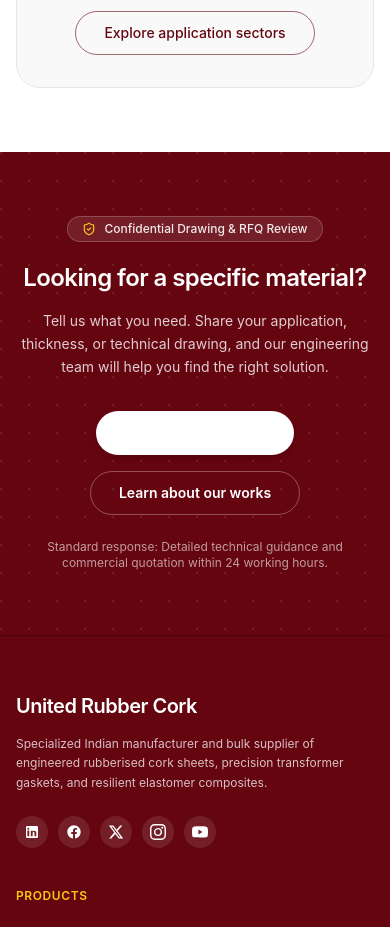
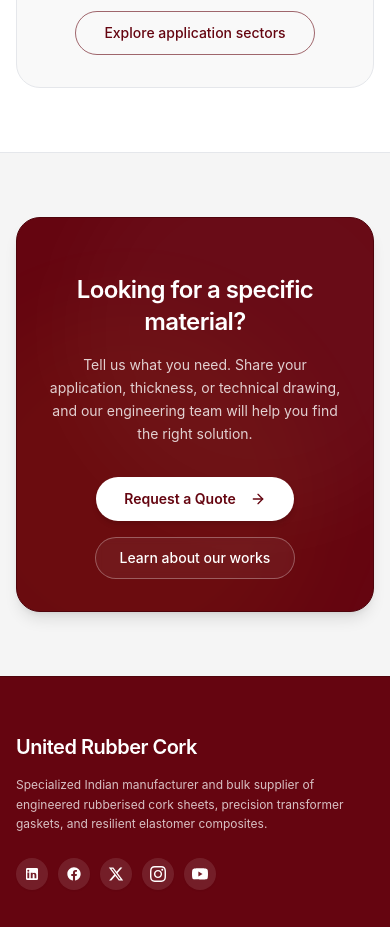
Before and after one commit to samirshaikh-dev/urc-v2, a Next.js app: page /products in a window 390 px wide. Shown: the part 5440-6367 px from the top of the page. Built offline with nearby package versions, Linux system fonts and the light colour scheme.

Commit message:
feat: add dynamic product category page and enquiry CTA component

```diff
--- a/src/app/products/[category]/page.js
+++ b/src/app/products/[category]/page.js
@@ -89,7 +89,7 @@ export default async function CategoryPage({ params }) {
 
       {/* 06. ENQUIRY CTA */}
       <ProductsEnquiryCTA
-        headline={`Need a specific ${category.name.toLowerCase()} specification?`}
+        headline={`Need custom ${category.name} specifications?`}
         description="Contact our team for technical consultations, custom tolerances, and volume quotations."
         productName={category.name}
         buttonText="Request a Quote"
--- a/src/components/products/products-enquiry-cta.js
+++ b/src/components/products/products-enquiry-cta.js
@@ -1,4 +1,5 @@
-import { ArrowRight, ShieldCheck, Mail } from "lucide-react";
+import Link from "next/link";
+import { ArrowRight, ShieldCheck, Clock, FileCheck2 } from "lucide-react";
 import { Container } from "@/components/ui/container";
 import { Button } from "@/components/ui/button";
 
@@ -13,56 +14,52 @@ export function ProductsEnquiryCTA({
     : "/contact";
 
   return (
-    <section className="relative overflow-hidden bg-maroon py-16 sm:py-20 text-white">
-      {/* Subtle background decoration */}
+    <section className="border-t border-line bg-page py-16 sm:py-24">
+      <Container>
+        <div className="relative overflow-hidden rounded-3xl border border-maroon-deep bg-maroon p-8 text-white shadow-lg sm:p-12 lg:p-16 text-center">
+          {/* Subtle architectural background texture accent */}
           <div
-        className="pointer-events-none absolute inset-0 opacity-10"
-        style={{
-          backgroundImage:
-            "radial-gradient(circle at 1px 1px, white 1px, transparent 0)",
-          backgroundSize: "28px 28px",
-        }}
+            className="pointer-events-none absolute -right-20 -top-20 size-96 rounded-full bg-white/[0.03] blur-2xl"
+            aria-hidden="true"
+          />
+          <div
+            className="pointer-events-none absolute -bottom-20 -left-20 size-96 rounded-full bg-yellow/[0.04] blur-2xl"
             aria-hidden="true"
           />
 
-      <Container className="relative">
-        <div className="mx-auto max-w-3xl text-center">
-          <div className="inline-flex items-center gap-2 rounded-full border border-white/20 bg-white/10 px-3.5 py-1 text-xs font-medium text-white/90 backdrop-blur-xs">
-            <ShieldCheck className="size-3.5 text-yellow" aria-hidden="true" />
-            <span>Confidential Drawing &amp; RFQ Review</span>
-          </div>
+          <div className="relative mx-auto max-w-3xl">
 
-          <h2 className="mt-5 text-2xl font-semibold tracking-tight text-white sm:text-4xl lg:text-[2.65rem] lg:leading-tight">
+            {/* Headline */}
+            <h2 className="mt-6 text-2xl font-semibold tracking-tight text-white sm:text-4xl lg:text-[2.65rem] lg:leading-tight">
               {headline}
             </h2>
 
+            {/* Description */}
             <p className="mx-auto mt-4 max-w-xl text-sm leading-relaxed text-white/80 sm:text-base">
               {description}
             </p>
 
+            {/* Action Buttons */}
             <div className="mt-8 flex flex-wrap items-center justify-center gap-4">
               <Button
                 href={quoteUrl}
-              size="lg"
-              className="rounded-full bg-white text-maroon hover:bg-page hover:text-maroon px-7 font-semibold shadow-md group"
+                variant="inverse"
+                size="md"
+                className="rounded-full px-7 font-semibold shadow-md group"
               >
                 <span>{buttonText}</span>
                 <ArrowRight className="size-4 ml-1.5 transition-transform duration-200 group-hover:translate-x-1" />
               </Button>
 
-            <Button
+              <Link
                 href="/about"
-              variant="secondary"
-              size="lg"
-              className="rounded-full border-white/30 bg-transparent text-white hover:bg-white/10 hover:border-white px-7 font-semibold"
+                className="inline-flex items-center justify-center rounded-full border border-white/30 bg-white/5 px-6 py-2.5 text-sm font-medium text-white backdrop-blur-xs transition-colors hover:border-white hover:bg-white/15"
               >
                 Learn about our works
-            </Button>
+              </Link>
             </div>
 
-          <p className="mt-6 text-xs text-white/60">
-            Standard response: Detailed technical guidance and commercial quotation within 24 working hours.
-          </p>
+          </div>
         </div>
       </Container>
     </section>
```
Lines whose indentation alone changed are shown as unchanged.
